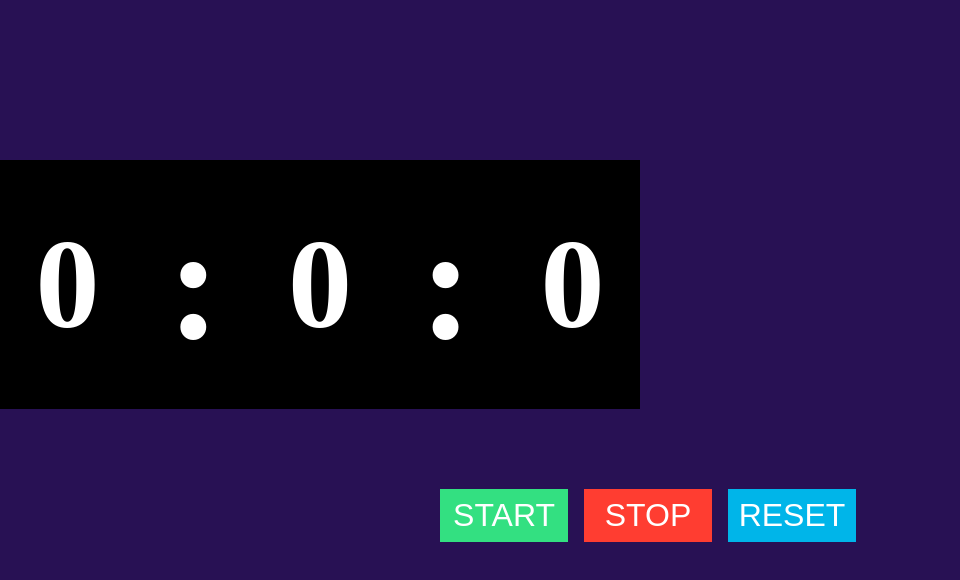
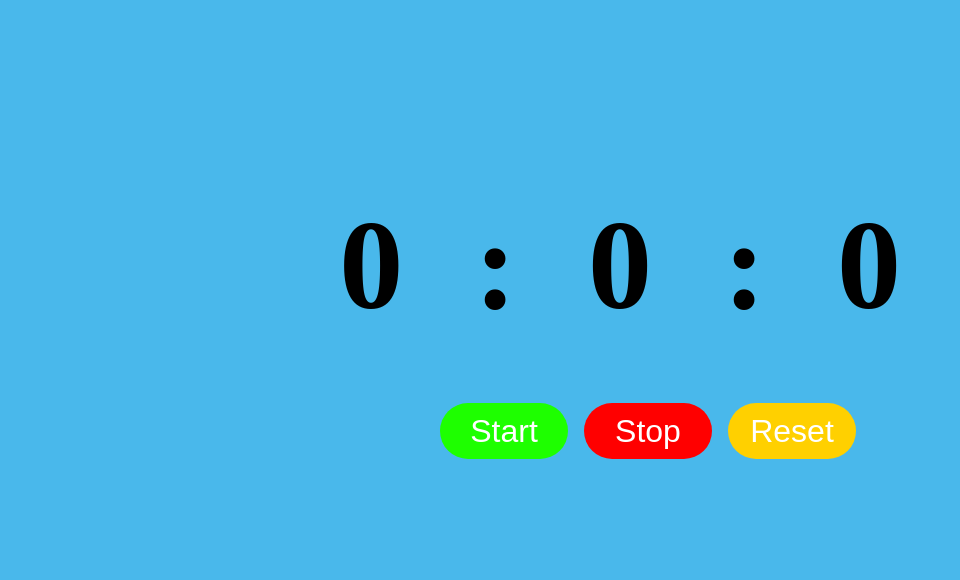
Before and after one commit to Hassaan-Bandesha/Stop-Watch, a plain HTML site: page index.html in a window 1280 px wide. Shown: the whole page, without its empty margins (0-960 px from the left). Drawn offline with Linux system fonts and the light colour scheme.

Commit message:
JavaScript file created

```diff
--- a/app.js
+++ b/app.js
@@ -0,0 +1,48 @@
+// Varuables Area Started
+let seconds = document.querySelector("#seconds");
+let minutes = document.querySelector("#minutes");
+let hours = document.querySelector("#hours");
+let i = 1;
+let j = 1;
+let k = 1;
+let addSeconds;
+// Variables Area Ended
+
+// Start Function Area Started
+function stopwatch() {
+    clearInterval(addSeconds);
+    addSeconds = setInterval(function () {
+        seconds.innerHTML = i;
+        i++;
+        if (i === 61) {
+            minutes.innerHTML = j++;
+            i = 0;
+            seconds.innerHTML = i;
+            i++;
+            if (j == 61) {
+                j = 0;
+                hours.innerHTML = k++;
+                minutes.innerHTML = j;
+                j++;
+            }
+        }
+    }, 1000)
+}
+// Start Function ARea Ended
+
+// Reset Function Area Started
+function reset() {
+    i = 0;
+    j = 0;
+    k = 0;
+    seconds.innerHTML = i ;
+    hours.innerHTML = j ;
+    minutes.innerHTML = k ;
+}
+// Reset Function Area Ended
+
+// Stop Function Area Started
+function stop(){
+    clearInterval(addSeconds);
+}
+// Stop Function Area Ended
--- a/index.html
+++ b/index.html
@@ -5,24 +5,27 @@
     <meta charset="UTF-8">
     <meta http-equiv="X-UA-Compatible" content="IE=edge">
     <meta name="viewport" content="width=device-width, initial-scale=1.0">
-    <link rel="stylesheet" href="style.css">
+    <link rel="stylesheet" href="./style.css">
     <title>Stop Watch</title>
 </head>
-
 <body>
-        <div class="container">
+    <!-- Time Area Started -->
+    <div class="container">
             <h1 id="hours">0</h1>
             <h2>:</h2>
             <h1 id="minutes">0</h1>
             <h2>:</h2>
             <h1 id="seconds">0</h1>
-        </div>
-    <div class="buttonss">
-        <button class="start" onclick="stopwatch()">START</button>
-        <button class="stop" onclick="stop()">STOP</button>
-        <button class="reset" onclick="reset()">RESET</button>
     </div>
+    <!-- Time Area Ended -->
 
+    <!-- Button Area Started -->
+    <div class="buttons">
+        <button class="start" onclick="stopwatch()">Start</button>
+        <button class="stop" onclick="stop()">Stop</button>
+        <button class="reset" onclick="reset()">Reset</button>
+    </div>
+    <!-- Button Area Ended  -->
 
 
     <script src="app.js"></script>
--- a/style.css
+++ b/style.css
@@ -1,55 +1,60 @@
+/* Other Styling Started*/
 *{
     margin: 0;
     padding: 0;
     box-sizing: border-box;
-    background-color: #281154;
 }
+body{
+    background-color: #49b8eb;
+}
+/* Other Styling Ended */
+
+/* Time Styling Started  */
 h1 , h2{
-    background-color: black;
-    color: white;
+    color: #000000;
     padding: 2rem;
     text-align: center;
     font-size: 8rem;
 }
 .container{
     width: 50%;
-    background-color: black;
     display: flex;
+    margin-left: 300px;
     justify-content: space-evenly;
     align-items: center;
     margin-top: 10rem;
 }
-h2{
-    font-size: 10rem;
-    color: #ffff;
-    text-align: center;
-}
+/* Time Styling Ended  */
+
+/* Button Styling Started  */
 .start , .stop , .reset{
     font-size: 2rem;
-    padding: 0.5rem;
+    padding: 0.6rem;
     width: 8rem;
     margin-left: 1rem;
+    border-radius: 30px;
 }
 .start{
     border: 0px;
-    background-color: #33e081;
+    background-color: #1eff00;
     color: #ffff;
 }
 .stop{
     border: 0px;
-    background-color: #ff3d31;
+    background-color: #ff0000;
     color: #ffff;
 }
 .reset{
     border: 0px;
-    background-color: #00b5e9;
+    background-color: #ffd000;
     color: #ffff;
 }
-.buttonss{
+.buttons{
     display: flex;
     justify-content: center;
-    padding-top: 5rem;
+    padding-top: 2rem;
 }
+/* Button Styling Ended  */
 @media(max-width: 807px){
     html{
         font-size: 80%;
```
